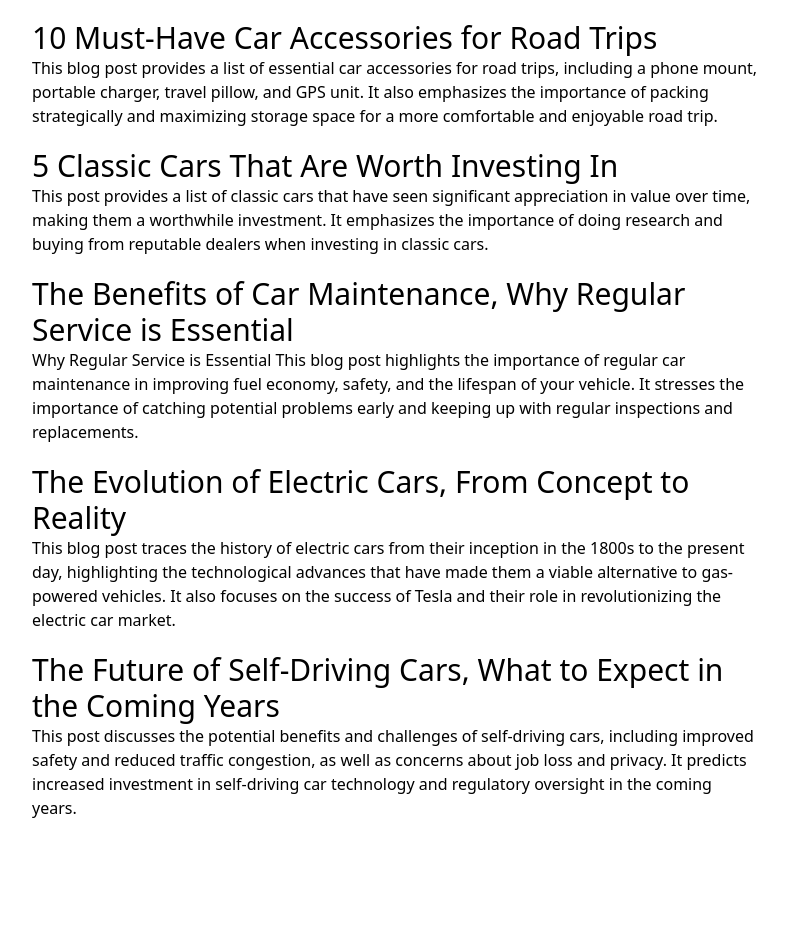
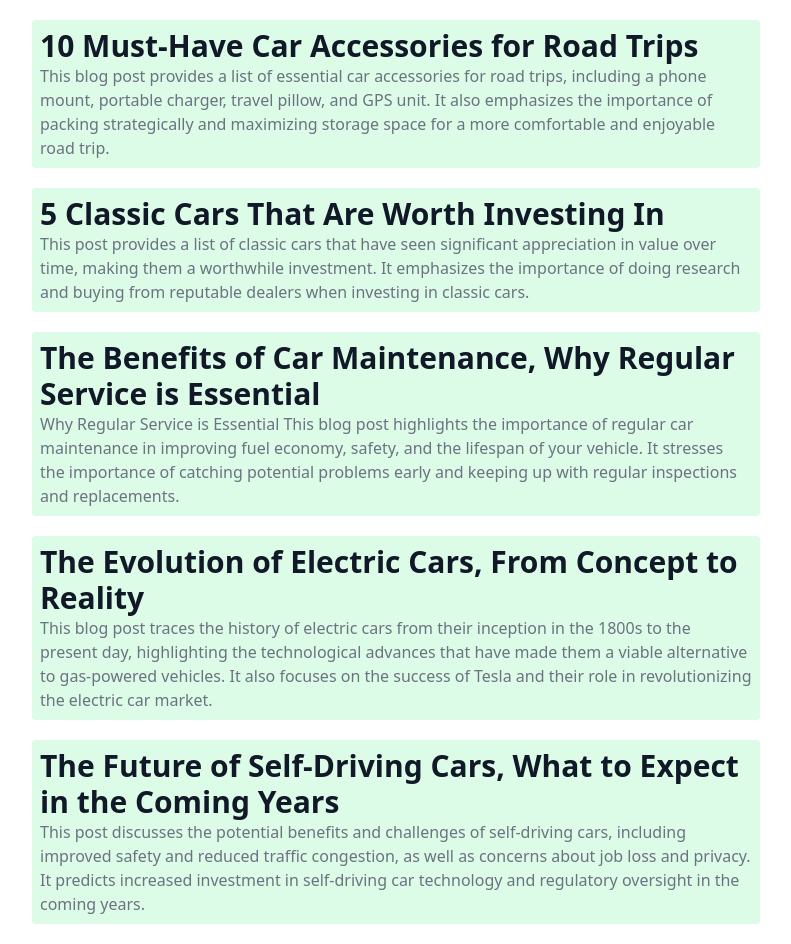
Before and after one commit to erdaboss99/NextJS-Blog, a Next.js app: page /blog in a window 1280 px wide. Shown: the whole page, without its empty margins (244-1035 px from the left). Before the commit the page ends 840 px from the top, so only its background shows below. Built offline with nearby package versions, Linux system fonts and the light colour scheme.

Commit message:
Fix imports and add link to each post

```diff
--- a/component/PostCard.tsx
+++ /dev/null
@@ -1,17 +0,0 @@
-import { FC } from 'react';
-
-interface PostCardProps {
-	title: string;
-	description: string;
-}
-
-const PostCard: FC<PostCardProps> = ({ title, description }): JSX.Element => {
-	return (
-		<div className='bg-green-100 p-2 rounded'>
-			<h1 className='text-gray-900 text-3xl font-semibold'>{title}</h1>
-			<p className='text-gray-500'>{description}</p>
-		</div>
-	);
-};
-
-export default PostCard;
--- /dev/null
+++ b/src/component/PostCard.tsx
@@ -0,0 +1,21 @@
+import Link from 'next/link';
+import { FC } from 'react';
+
+interface PostCardProps {
+	title: string;
+	description: string;
+	slug: string;
+}
+
+const PostCard: FC<PostCardProps> = ({ title, description, slug }): JSX.Element => {
+	return (
+		<Link className='block' href={'/blog/' + slug}>
+			<div className='bg-green-100 p-2 rounded'>
+				<h1 className='text-gray-900 text-3xl font-semibold'>{title}</h1>
+				<p className='text-gray-500'>{description}</p>
+			</div>
+		</Link>
+	);
+};
+
+export default PostCard;
--- a/src/pages/blog.tsx
+++ b/src/pages/blog.tsx
@@ -1,5 +1,5 @@
 import { InferGetStaticPropsType, NextPage } from 'next';
-import PostCard from 'component/PostCard';
+import PostCard from '@/component/PostCard';
 
 interface PostApiResponse {
 	postInfo: {
@@ -25,7 +25,7 @@ const BlogPage: NextPage<BlogPageProps> = ({ posts }) => {
 	return (
 		<div className='max-w-3xl mx-auto p-5 space-y-5'>
 			{posts.map((post) => (
-				<PostCard key={post.slug} title={post.title} description={post.meta} />
+				<PostCard key={post.slug} title={post.title} description={post.meta} slug={post.slug} />
 			))}
 		</div>
 	);
```
